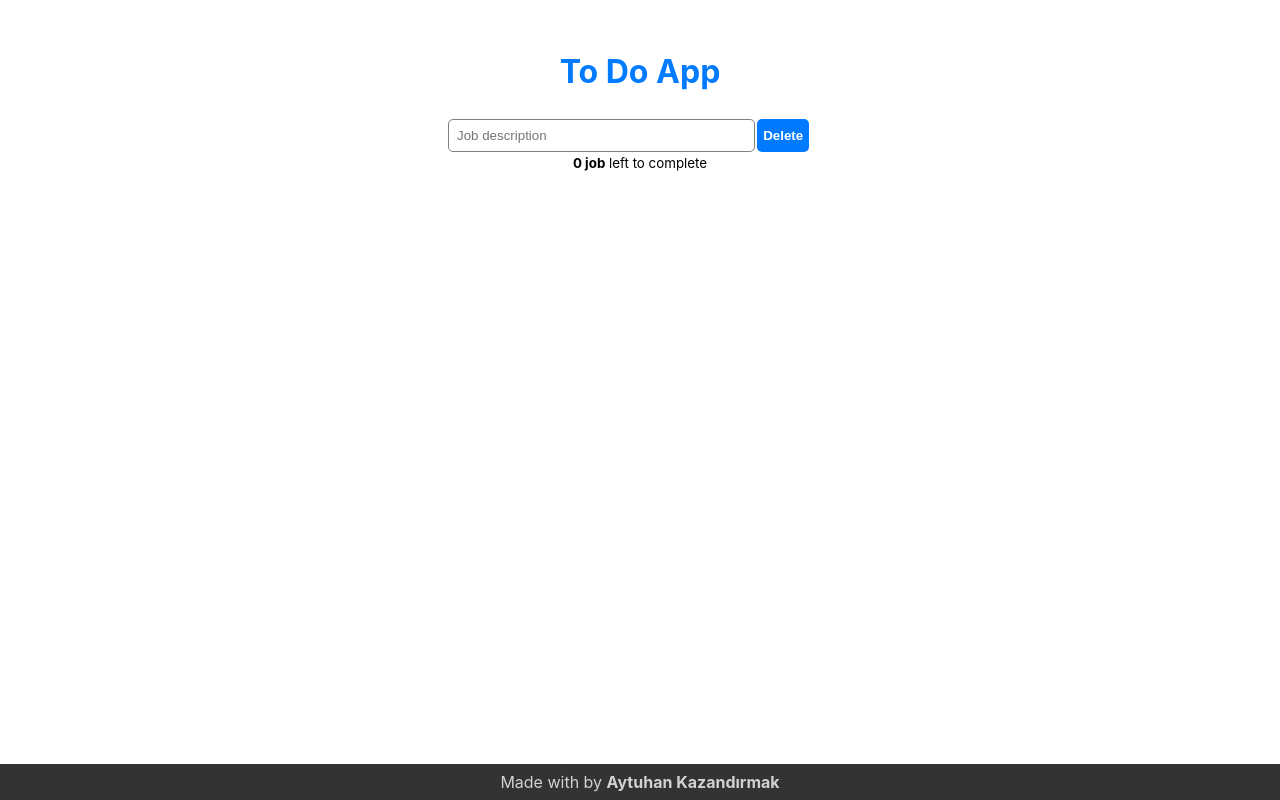
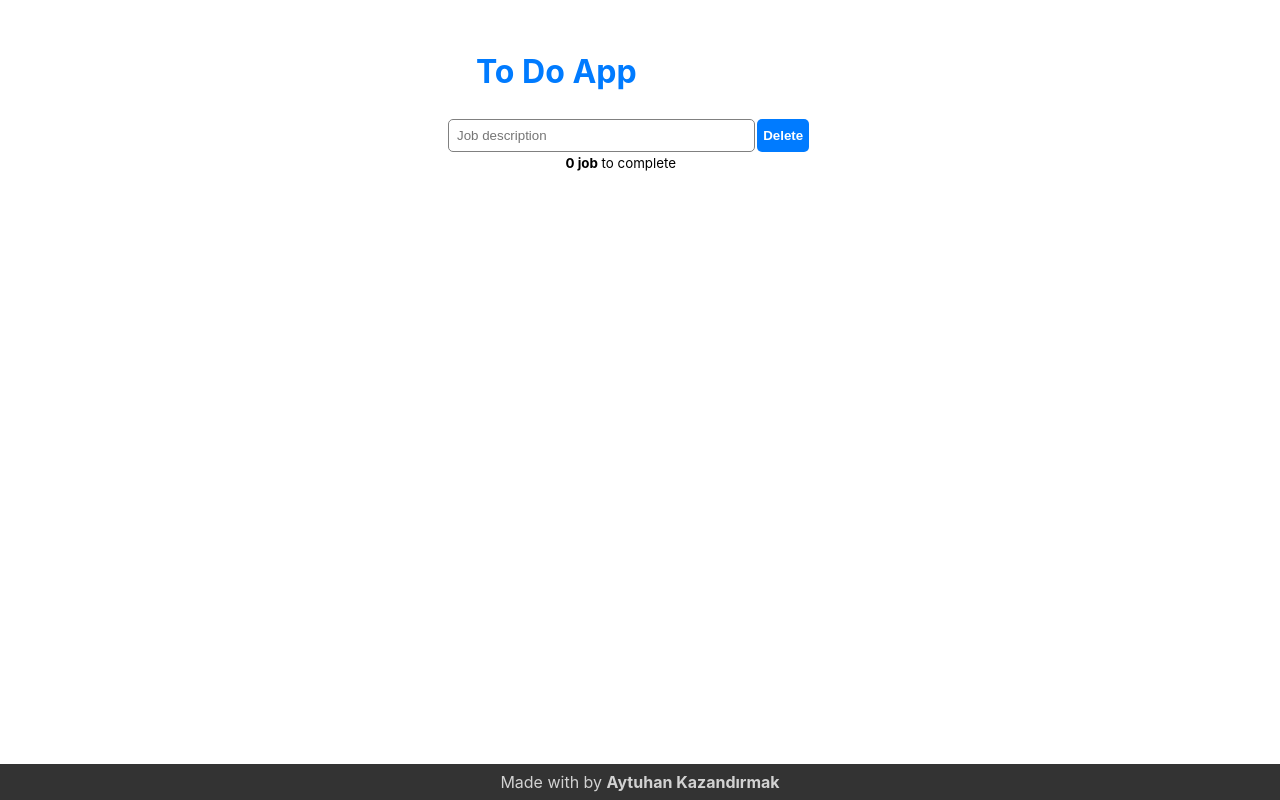
Before and after one commit to BornHungry/FirstReactApp, a React (Create React App) app: page / in a window 1280 px wide. Built offline with nearby package versions, Linux system fonts and the light colour scheme.

Commit message:
css update

```diff
--- a/src/App.css
+++ b/src/App.css
@@ -1,11 +1,7 @@
 * {
-    text-align: center;
     margin: 0px;
     box-sizing: border-box;
 }
-
-
-
 
 
 .form-element {
@@ -18,7 +14,9 @@
     column-gap: 10px;
 }
 
+
 .contact-list {
+    column-gap: 5px;
     width: 80%;
     display: flex;
     align-items: center;
@@ -38,8 +36,9 @@
 }
 
 .job-title {
+    padding-right: 20px;
+    padding-left: 4px;
     width: 90%;
-    padding: 0px 4px;
     /* Maksimum genişlik ayarı */
     word-wrap: break-word;
     /* Kelimeleri kır ve sığdır */
@@ -50,7 +49,7 @@
 .contact-list__checkbox {
     grid-area: 1/1/2/2;
     width: 20px;
-    /* Genişlik ayarı */
+    margin-left: 5px;
     height: 20px;
 }
 
@@ -124,6 +123,11 @@
     color: #fff;
 }
 
+.number-of-jobs {
+    text-align: center;
+    width: 90%;
+}
+
 
 
 @media screen and (max-width:320px) {
--- a/src/components/Contact.js
+++ b/src/components/Contact.js
@@ -43,11 +43,12 @@ function Contact() {
         <Form addContact={setContacts} contact={contacts} />
         <Button title="Delete" onClick={deleteJob} />
       </div>
-
       <Contactlist contacts={contacts} updateContact={setContacts} />
-      <small>
-        <strong>{`${priece.length} `} job</strong> left to complete
-      </small>
+      <div className="number-of-jobs">
+        <small>
+          <strong>{`${priece.length} `} job</strong> to complete
+        </small>
+      </div>
       <Footer />
     </div>
   );
```
